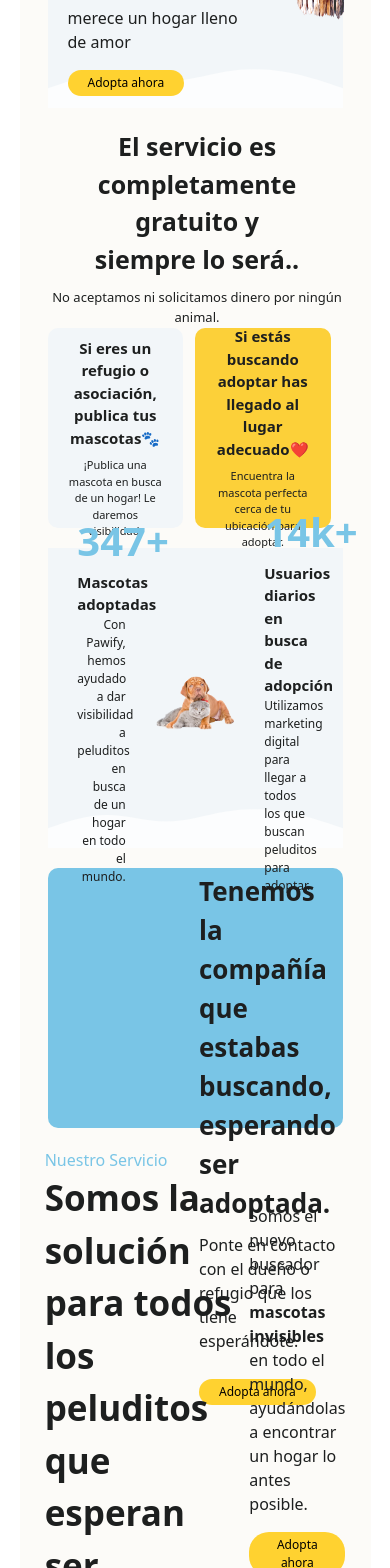
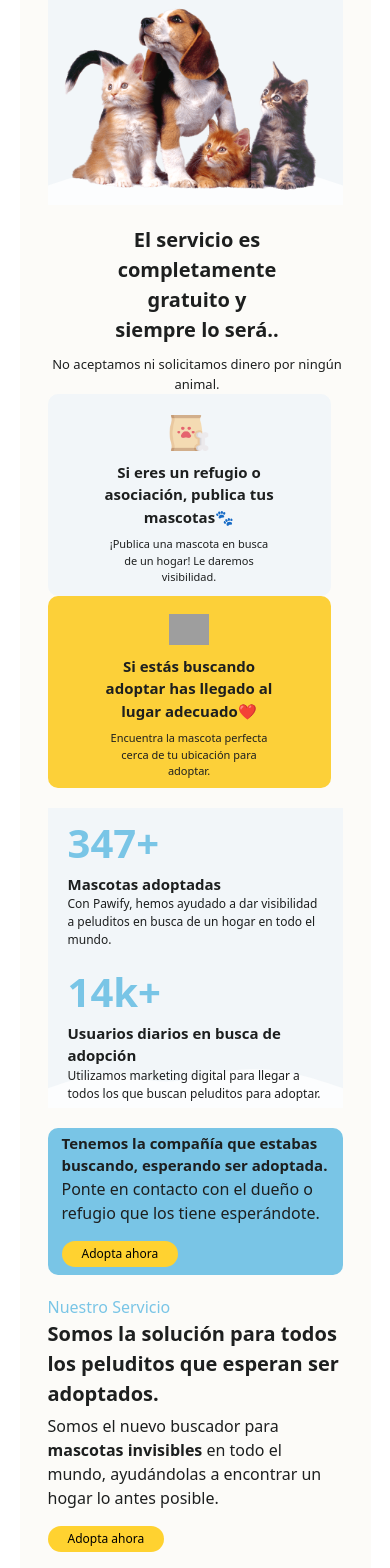
Before and after one commit to Pawify/frontendFork, a React (Vite) app in the folder pawify-react/: page / in a window 390 px wide. Shown: the part 432-2000 px from the top of the page. Built offline with nearby package versions, Linux system fonts and the light colour scheme; grey boxes are pictures that could not be loaded; a web font is replaced by a local one.

Commit message:
Add: agrregar media queries max-width 767px

```diff
--- a/pawify-react/src/App.css
+++ b/pawify-react/src/App.css
@@ -13,7 +13,7 @@ width: 100%;
 
 .main-content {
 flex: 1;
-padding-top: 64px;
+padding-top: 10px;
 width: 100%;
 max-width: 100%;
 overflow-x: hidden;
--- a/pawify-react/src/app/components/pages/Home.css
+++ b/pawify-react/src/app/components/pages/Home.css
@@ -126,6 +126,16 @@
   gap: 10px;
   width: 100%;
 }
+.header-left h2 {
+  font-size: 35px;
+}
+.header-right {
+  margin-top: 50px;
+}
+.header-left,
+.header-right {
+  width: 50%;
+}
 .service-card-container {
   display: flex;
   flex-direction: row;
@@ -149,6 +159,8 @@
   flex-wrap: wrap;
   width: 300px;
   height: 270px;
+  padding: 10px 30px;
+  margin-right: 3rem;
   background-color: #f2f6f9; /*arreglé el fondo en css porque sino no funciona el hover*/
 }
 .service-card p {
@@ -256,9 +268,9 @@
   height: 20%;
 }
 
-/*Medias queries*/
+/*----------------Medias queries--------------*/
 
-/* Tablets */
+/* -------------------Tablets---------------- */
 @media (max-width: 1024px) {
   .Home {
     margin: 10px auto;
@@ -301,7 +313,7 @@
     align-items: center;
     position: relative;
   }
-  .header-left {
+  .why-content .header-left {
     width: 100%;
   }
   .img-why-container {
@@ -326,7 +338,135 @@
   }
 }
 
-/* Móviles */
+/* -------------------Móviles------------------- */
 @media (max-width: 767px) {
-  /* Ajustes para celulares */
+  .Home {
+    margin: 10px auto;
+  }
+  .hero-content {
+    flex-direction: column;
+    gap: 5px;
+  }
+  .service-banner {
+    flex-wrap: wrap;
+    height: auto;
+  }
+  .service-banner-card {
+    flex-wrap: wrap;
+    width: 100%;
+    height: auto;
+  }
+  .service-banner-card h3,
+  .service-banner-card p {
+    font-size: 20px;
+    text-align: center;
+  }
+  .img-our-service {
+    width: 25%;
+    height: 30%;
+    padding: 10px;
+  }
+  .numbers-banner {
+    flex-direction: row;
+    flex-wrap: wrap;
+    text-align: left;
+    gap: 0px;
+  }
+  .numbers-banner-card {
+    width: 100%;
+    height: auto;
+  }
+  .img-numbers {
+    display: none;
+  }
+  .adoption-banner {
+    justify-content: center;
+    align-items: center;
+    text-align: left;
+    gap: 0px;
+    height: auto;
+  }
+  .adoption-banner-content {
+    gap: 0px;
+    width: 100%;
+    height: auto;
+    margin-left: 20px;
+  }
+  .adoption-banner-content h2 {
+    font-size: 15px;
+  }
+  .service-content {
+    flex-direction: column;
+    align-items: center;
+    gap: 0px;
+    width: 100%;
+  }
+  .service-card{
+    padding: 1px 10px;
+    margin-right: 1rem;
+  }
+  .header-left h2 {
+    font-size: 20px;
+  }
+  .header-right {
+    margin-top: 5px;
+  }
+  .header-left,
+  .header-right {
+    width: 100%;
+    height: auto;
+  }
+  .why-section {
+    position: relative;
+  }
+  .why-content {
+    justify-content: center;
+    align-items: center;
+    position: relative;
+  }
+  .why-cards-cc {
+    justify-content: center;
+    align-items: center;
+    position: relative;
+  }
+  .why-content .header-left {
+    width: 100%;
+  }
+  .img-why-container {
+    display: none;
+  }
+  .img-why {
+    display: none;
+  }
+  .img-service {
+    width: 35%;
+    height: 35%;
+    padding: 10px;
+  }
+  .more-section {
+ flex-direction: column;
+  }
+  .more-content {
+    flex-direction: column;
+    justify-content: center;
+    align-items: center;
+    gap: 1px;
+  }
+  .more-content .header-left {
+    flex-direction: column;
+    justify-content: center;
+    align-items: center;
+    width: 100%;
+  }
+  .more-content .header-right {
+    width: 100%;
+  }
+  .img-more-container {
+    width: 100%;
+  }
+  .img-more {
+    width: 100%;
+  }
+
+
 }
--- a/pawify-react/src/app/components/pages/Home.jsx
+++ b/pawify-react/src/app/components/pages/Home.jsx
@@ -214,17 +214,15 @@ export default function Home() {
 
         <div className="service-section">
           <div className="service-content">
-            <div className="header-left w-[50%]">
+            <div className="header-left">
               <h4 style={{ color: vibrantBlue, fontSize: "16px" }}>
                 {texts.serviceSection}
               </h4>
-              <h2
-                style={{ color: primary, fontSize: "35px", fontWeight: "700" }}
-              >
+              <h2 style={{ color: primary, fontWeight: "700" }}>
                 {texts.serviceTitle}
               </h2>
             </div>
-            <div className="header-right mt-14 w-[50%]">
+            <div className="header-right">
               {/* <p style={{ color: primary, fontSize: "16px" }}>
                 {texts.serviceSubtitle}
               </p> */}
@@ -242,7 +240,7 @@ export default function Home() {
 
           <div className="service-card-container">
             {/* Card 1 */}
-            <div className="service-card whitespace-pre-line border-none rounded-[10px] px-5 py-2 mr-3">
+            <div className="service-card whitespace-pre-line border-none rounded-[10px]">
               <img
                 src="new_imgs_hero/dog-wash.png"
                 alt="Dog having a bath"
@@ -254,15 +252,13 @@ export default function Home() {
               >
                 {texts.serviceOne}
               </h3>
-              <p style={{ color: primary}}>
-                {texts.serviceOneDescription}
-              </p>
+              <p style={{ color: primary }}>{texts.serviceOneDescription}</p>
               <a href="">
                 <Button> {texts.proximamente} </Button>
               </a>{" "}
             </div>
             {/* Card 2 */}
-            <div className="service-card whitespace-pre-line border-none rounded-[10px] px-5 py-2 mr-3">
+            <div className="service-card whitespace-pre-line border-none rounded-[10px]">
               <img
                 src="new_imgs_hero/dog-training.png"
                 alt="Dog"
@@ -274,15 +270,13 @@ export default function Home() {
               >
                 {texts.serviceTwo}
               </h3>
-              <p style={{ color: primary }}>
-                {texts.serviceTwoDescription}
-              </p>
+              <p style={{ color: primary }}>{texts.serviceTwoDescription}</p>
               <a href="">
                 <Button> {texts.proximamente} </Button>
               </a>{" "}
             </div>
             {/* Card 3 */}
-            <div className="service-card whitespace-pre-line border-none rounded-[10px] px-5 py-2 mr-3">
+            <div className="service-card whitespace-pre-line border-none rounded-[10px]">
               <img
                 src="new_imgs_hero/dog-adopt.png"
                 alt="A cat and a dog in a box"
@@ -294,15 +288,13 @@ export default function Home() {
               >
                 {texts.serviceThree}
               </h3>
-              <p style={{ color: primary }}>
-                {texts.serviceThreeDescription}
-              </p>
+              <p style={{ color: primary }}>{texts.serviceThreeDescription}</p>
               <a href="">
                 <Button> {texts.adoptionTitle} </Button>
               </a>{" "}
             </div>
             {/* Card 4 */}
-            <div className="service-card whitespace-pre-line border-none rounded-[10px] px-5 py-2 mr-3">
+            <div className="service-card whitespace-pre-line border-none rounded-[10px]">
               <img
                 src="new_imgs_hero/adoption.png"
                 alt="A heart in a hand"
@@ -314,15 +306,13 @@ export default function Home() {
               >
                 {texts.serviceFour}
               </h3>
-              <p style={{ color: primary }}>
-                {texts.serviceFourDescription}
-              </p>
+              <p style={{ color: primary }}>{texts.serviceFourDescription}</p>
               <a href="">
                 <Button> {texts.proximamente} </Button>
               </a>{" "}
             </div>
             {/* Card 5 */}
-            <div className="service-card whitespace-pre-line border-none rounded-[10px] px-5 py-2 mr-3">
+            <div className="service-card whitespace-pre-line border-none rounded-[10px]">
               <img
                 src="new_imgs_hero/fan.png"
                 alt="A dog getting its fur dried"
@@ -334,15 +324,13 @@ export default function Home() {
               >
                 {texts.serviceFive}
               </h3>
-              <p style={{ color: primary }}>
-                {texts.serviceFiveDescription}
-              </p>
+              <p style={{ color: primary }}>{texts.serviceFiveDescription}</p>
               <a href="">
                 <Button> {texts.proximamente} </Button>
               </a>{" "}
             </div>
             {/* Card 6 */}
-            <div className="service-card whitespace-pre-line border-none rounded-[10px] px-5 py-2 mr-3">
+            <div className="service-card whitespace-pre-line border-none rounded-[10px]">
               <img
                 src="new_imgs_hero/pet-food.png"
                 alt="Pet food"
@@ -354,9 +342,7 @@ export default function Home() {
               >
                 {texts.serviceSix}
               </h3>
-              <p style={{ color: primary }}>
-                {texts.serviceSixDescription}
-              </p>
+              <p style={{ color: primary }}>{texts.serviceSixDescription}</p>
               <a href="">
                 <Button> {texts.proximamente} </Button>
               </a>{" "}
--- a/pawify-react/src/constants/themes.jsx
+++ b/pawify-react/src/constants/themes.jsx
@@ -5,6 +5,7 @@ const theme = {
     accent: "#f4743b", // naranja vibrante
     goldenYellow: "#fcd039", //amarillo dorado
     background: "#fcfbf8", // blanco cálido
+    navBarBcg: "#a0cfe3", //celeste del background del navbar
     deepRed: "#4e1938", // rojo oscuro
     olive: "#bfc47d", // verde oliva claro
     bronze: "#c19875", // bronce suave
```
